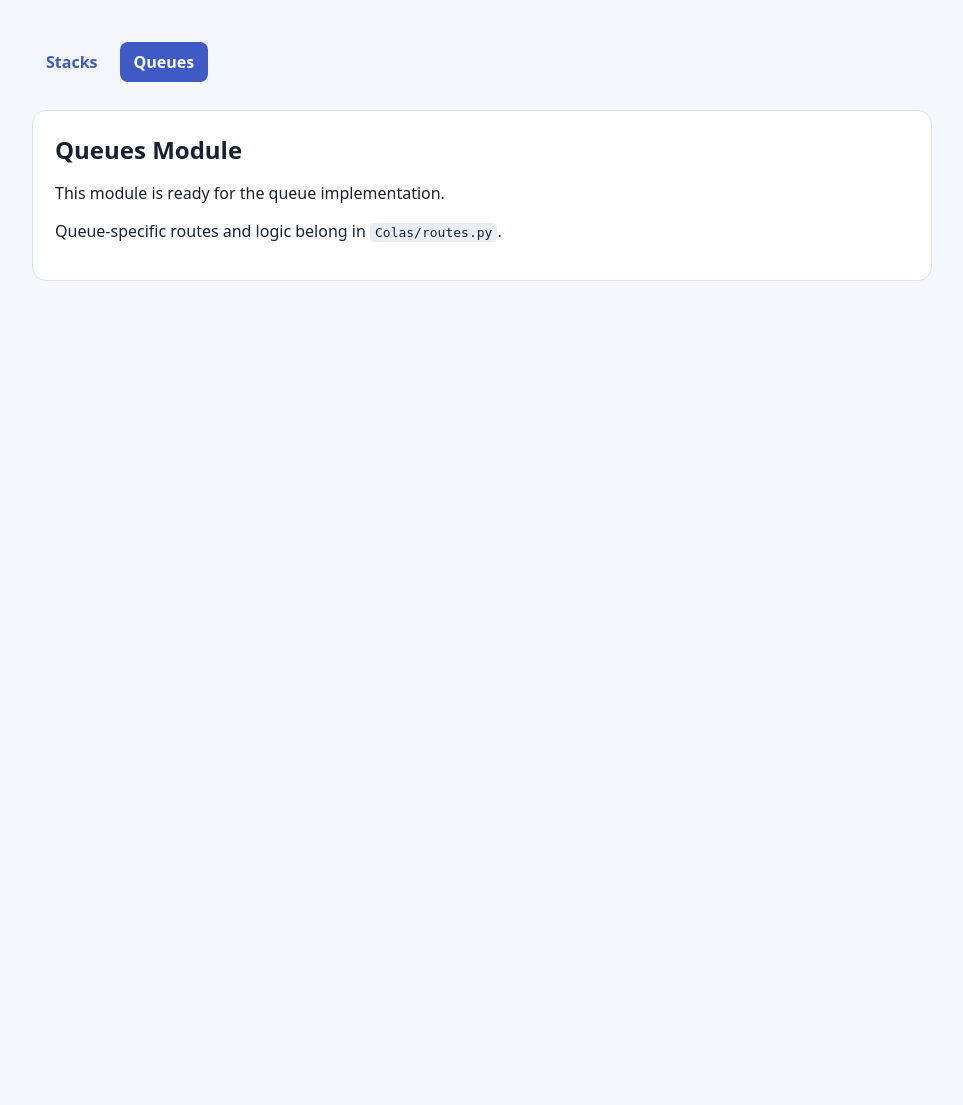
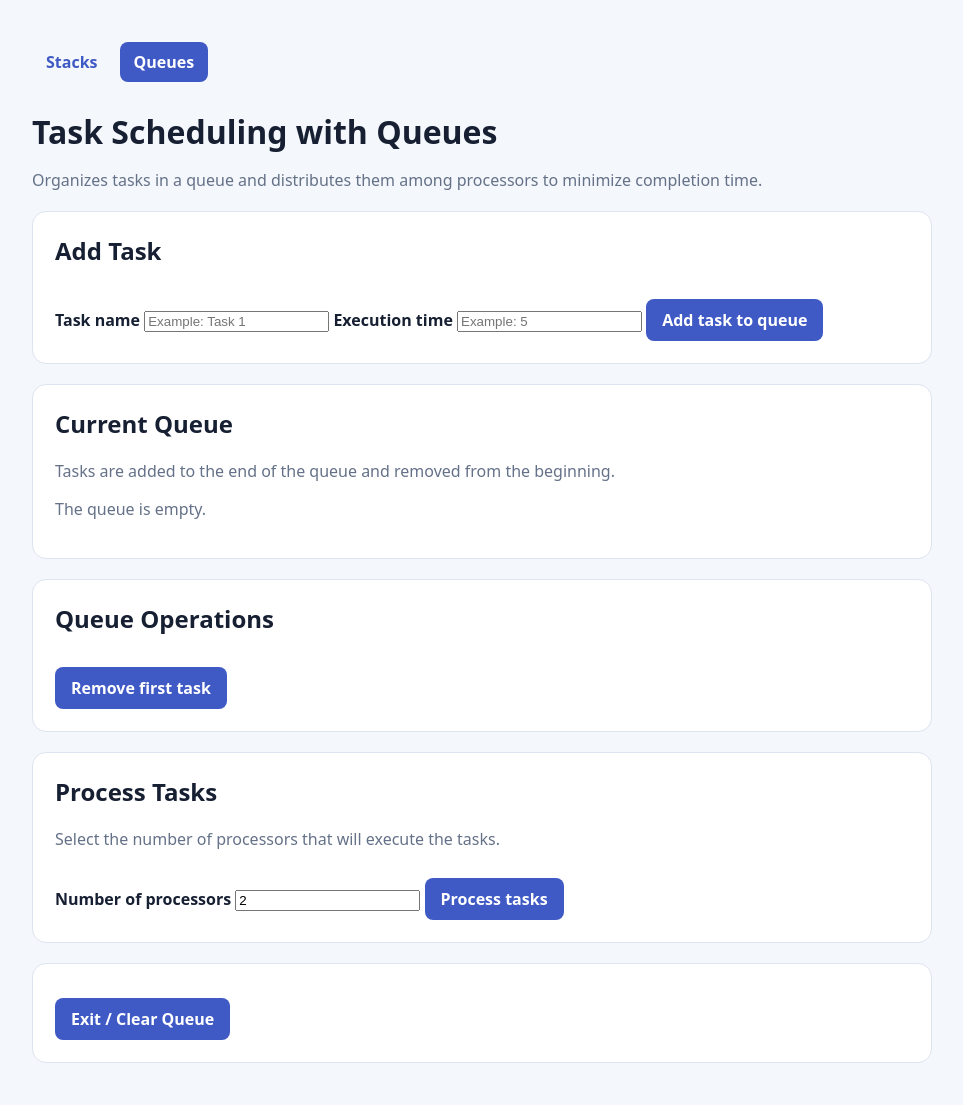
Before and after one commit to Crew130504/Pilas-y-Colas, a Flask app: page /queues/ in a window 1280 px wide. Shown: the whole page, without its empty margins (158-1121 px from the left). Before the commit the page ends 281 px from the top, so only its background shows below. Run offline with Flask 3, Linux system fonts and the light colour scheme.

Commit message:
Implementacion del modulo de colas

```diff
--- a/Colas/routes.py
+++ b/Colas/routes.py
@@ -1,9 +1,214 @@
-from flask import Blueprint, render_template
-
-queues_bp = Blueprint("queues", __name__, url_prefix="/queues")
 
 
-@queues_bp.get("/")
+from dataclasses import dataclass
+
+from flask import Blueprint, render_template, request
+
+
+queues_bp = Blueprint("queues", __name__,url_prefix="/queues")
+
+
+@dataclass
+class Task:
+    id: int
+    name: str
+    duration: int
+
+
+# Cola de tareas
+tasks_queue: list[Task] = []
+
+# Identificador para evitar IDs repetidos
+next_task_id = 1
+
+
+def add_task(name: str, duration: int):
+    """
+    Agrega una nueva tarea al final de la cola.
+    """
+    global next_task_id
+
+    task = Task(
+        id=next_task_id,
+        name=name,
+        duration=duration
+    )
+
+    tasks_queue.append(task)
+    next_task_id += 1
+
+
+def remove_task():
+    """
+    Elimina la primera tarea de la cola.
+    """
+    if not tasks_queue:
+        return None
+
+    return tasks_queue.pop(0)
+
+
+def process_tasks(processor_count: int):
+    """
+    Distribuye las tareas entre los procesadores.
+
+    Se utiliza una estrategia de menor duración primero.
+    Cada nueva tarea se asigna al procesador que queda
+    disponible primero.
+    """
+
+    if not tasks_queue or processor_count <= 0:
+        return []
+
+    # Menor duración primero
+    ordered_tasks = sorted(
+        tasks_queue,
+        key=lambda task: task.duration
+    )
+
+    # Tiempo en el que queda disponible cada procesador
+    processors = [0] * processor_count
+
+    results = []
+
+    for task in ordered_tasks:
+
+        # Buscar el procesador disponible primero
+        processor_index = processors.index(
+            min(processors)
+        )
+
+        start_time = processors[processor_index]
+        finish_time = start_time + task.duration
+
+        # Actualizar disponibilidad del procesador
+        processors[processor_index] = finish_time
+
+        results.append({
+            "task": task,
+            "processor": processor_index + 1,
+            "start": start_time,
+            "finish": finish_time
+        })
+
+    return results
+
+
+@queues_bp.route("/", methods=["GET", "POST"])
 def queues_page():
-    """Render the queues module placeholder."""
-    return render_template("queues/index.html")
+
+    results = None
+    message = None
+    message_type = None
+
+    if request.method == "POST":
+
+        action = request.form.get("action")
+
+        # -----------------------------------
+        # AGREGAR TAREA
+        # -----------------------------------
+        if action == "add":
+
+            name = request.form.get("name", "").strip()
+            duration_text = request.form.get("duration", "").strip()
+
+            if not name:
+                message = "Debe ingresar un nombre para la tarea."
+                message_type = "failure"
+
+            elif not duration_text:
+                message = "Debe ingresar el tiempo de ejecución."
+                message_type = "failure"
+
+            else:
+                try:
+                    duration = int(duration_text)
+
+                    if duration <= 0:
+                        raise ValueError
+
+                    add_task(name, duration)
+
+                    message = (
+                        f"La tarea '{name}' fue agregada "
+                        "correctamente a la cola."
+                    )
+                    message_type = "success"
+
+                except ValueError:
+                    message = (
+                        "El tiempo debe ser un número entero "
+                        "mayor que cero."
+                    )
+                    message_type = "failure"
+
+        # -----------------------------------
+        # ELIMINAR TAREA
+        # -----------------------------------
+        elif action == "remove":
+
+            removed = remove_task()
+
+            if removed is None:
+                message = "No hay tareas en la cola para eliminar."
+                message_type = "failure"
+            else:
+                message = (
+                    f"La tarea '{removed.name}' fue eliminada "
+                    "de la cola."
+                )
+                message_type = "success"
+
+        # -----------------------------------
+        # PROCESAR TAREAS
+        # -----------------------------------
+        elif action == "process":
+
+            processor_text = request.form.get(
+                "processors",
+                ""
+            ).strip()
+
+            try:
+                processor_count = int(processor_text)
+
+                if processor_count <= 0:
+                    raise ValueError
+
+                if not tasks_queue:
+                    message = "No hay tareas para procesar."
+                    message_type = "failure"
+                else:
+                    results = process_tasks(processor_count)
+
+                    message = (
+                        "Las tareas fueron distribuidas "
+                        "entre los procesadores."
+                    )
+                    message_type = "success"
+
+            except ValueError:
+                message = (
+                    "El número de procesadores debe ser "
+                    "un entero mayor que cero."
+                )
+                message_type = "failure"
+
+        # -----------------------------------
+        # SALIR / LIMPIAR
+        # -----------------------------------
+        elif action == "exit":
+
+            tasks_queue.clear()
+
+            message = "La cola fue limpiada correctamente."
+            message_type = "success"
+
+    return render_template(
+        "queues/index.html",
+        tasks=tasks_queue,
+        results=results,
+        message=message,
+        message_type=message_type
+    )
--- a/templates/queues/index.html
+++ b/templates/queues/index.html
@@ -3,9 +3,353 @@
 {% block title %}Data Structures: Queues{% endblock %}
 
 {% block content %}
-  <section class="card queue-placeholder">
-    <h1>Queues Module</h1>
-    <p>This module is ready for the queue implementation.</p>
-    <p>Queue-specific routes and logic belong in <code>Colas/routes.py</code>.</p>
-  </section>
+
+<header>
+  <h1>Task Scheduling with Queues</h1>
+
+  <p class="subtitle">
+    Organizes tasks in a queue and distributes them among processors
+    to minimize completion time.
+  </p>
+</header>
+
+
+<!-- ============================= -->
+<!-- AGREGAR TAREA -->
+<!-- ============================= -->
+
+<section class="card">
+
+  <h2>Add Task</h2>
+
+  <form method="post">
+
+    <input
+      type="hidden"
+      name="action"
+      value="add"
+    >
+
+    <label for="name">
+      <strong>Task name</strong>
+    </label>
+
+    <input
+      type="text"
+      id="name"
+      name="name"
+      placeholder="Example: Task 1"
+      required
+    >
+
+    <label for="duration">
+      <strong>Execution time</strong>
+    </label>
+
+    <input
+      type="number"
+      id="duration"
+      name="duration"
+      min="1"
+      placeholder="Example: 5"
+      required
+    >
+
+    <button type="submit">
+      Add task to queue
+    </button>
+
+  </form>
+
+</section>
+
+
+<!-- ============================= -->
+<!-- MENSAJE -->
+<!-- ============================= -->
+
+{% if message %}
+
+<section class="card result {{ message_type }}">
+
+  <p>
+    {{ message }}
+  </p>
+
+</section>
+
+{% endif %}
+
+
+<!-- ============================= -->
+<!-- COLA -->
+<!-- ============================= -->
+
+<section class="card">
+
+  <h2>Current Queue</h2>
+
+  <p class="subtitle">
+    Tasks are added to the end of the queue and removed
+    from the beginning.
+  </p>
+
+
+  {% if tasks %}
+
+    <div class="queue-visualizer">
+
+      {% for task in tasks %}
+
+        <article class="queue-item">
+
+          <span class="queue-position">
+            {{ loop.index }}
+          </span>
+
+          <div>
+            <strong>{{ task.name }}</strong>
+
+            <p>
+              Execution time:
+              <strong>{{ task.duration }}</strong>
+            </p>
+          </div>
+
+        </article>
+
+        {% if not loop.last %}
+          <div class="queue-arrow">
+            →
+          </div>
+        {% endif %}
+
+      {% endfor %}
+
+    </div>
+
+  {% else %}
+
+    <p class="subtitle">
+      The queue is empty.
+    </p>
+
+  {% endif %}
+
+</section>
+
+
+<!-- ============================= -->
+<!-- ELIMINAR -->
+<!-- ============================= -->
+
+<section class="card">
+
+  <h2>Queue Operations</h2>
+
+  <form method="post">
+
+    <button
+      type="submit"
+      name="action"
+      value="remove"
+    >
+      Remove first task
+    </button>
+
+  </form>
+
+</section>
+
+
+<!-- ============================= -->
+<!-- PROCESADORES -->
+<!-- ============================= -->
+
+<section class="card">
+
+  <h2>Process Tasks</h2>
+
+  <p class="subtitle">
+    Select the number of processors that will execute the tasks.
+  </p>
+
+  <form method="post">
+
+    <input
+      type="hidden"
+      name="action"
+      value="process"
+    >
+
+    <label for="processors">
+      <strong>Number of processors</strong>
+    </label>
+
+    <input
+      type="number"
+      id="processors"
+      name="processors"
+      min="1"
+      value="2"
+      required
+    >
+
+    <button type="submit">
+      Process tasks
+    </button>
+
+  </form>
+
+</section>
+
+
+<!-- ============================= -->
+<!-- RESULTADOS -->
+<!-- ============================= -->
+
+{% if results is not none %}
+
+<section class="card">
+
+  <h2>Scheduling Result</h2>
+
+  <p class="subtitle">
+    Tasks are assigned starting with the shortest execution time
+    to the processor that becomes available first.
+  </p>
+
+
+  <div class="steps-grid">
+
+    {% for result in results %}
+
+      <article class="step-card">
+
+        <p class="step-description">
+
+          <strong>
+            Task {{ result.task.name }}
+          </strong>
+
+        </p>
+
+        <p>
+          Processor:
+          <strong>
+            {{ result.processor }}
+          </strong>
+        </p>
+
+        <p>
+          Execution time:
+          <strong>
+            {{ result.task.duration }}
+          </strong>
+        </p>
+
+        <p>
+          Start time:
+          <strong>
+            {{ result.start }}
+          </strong>
+          </p>
+
+        <p>
+          Completion time:
+          <strong>
+            {{ result.finish }}
+          </strong>
+        </p>
+
+      </article>
+
+    {% endfor %}
+
+  </div>
+
+</section>
+
+
+<!-- ============================= -->
+<!-- TABLA -->
+<!-- ============================= -->
+
+<section class="card">
+
+  <h2>Execution Schedule</h2>
+
+  <table>
+
+    <thead>
+
+      <tr>
+        <th>Task</th>
+        <th>Processor</th>
+        <th>Duration</th>
+        <th>Start</th>
+        <th>Finish</th>
+      </tr>
+
+    </thead>
+
+    <tbody>
+
+      {% for result in results %}
+
+        <tr>
+
+          <td>
+            {{ result.task.name }}
+          </td>
+
+          <td>
+            P{{ result.processor }}
+          </td>
+
+          <td>
+            {{ result.task.duration }}
+          </td>
+
+          <td>
+            {{ result.start }}
+          </td>
+
+          <td>
+            {{ result.finish }}
+          </td>
+
+        </tr>
+
+      {% endfor %}
+
+    </tbody>
+
+  </table>
+
+</section>
+
+{% endif %}
+
+
+<!-- ============================= -->
+<!-- SALIR -->
+<!-- ============================= -->
+
+<section class="card">
+
+  <form method="post">
+
+    <button
+      type="submit"
+      name="action"
+      value="exit"
+    >
+      Exit / Clear Queue
+    </button>
+
+  </form>
+
+</section>
+
 {% endblock %}
```
